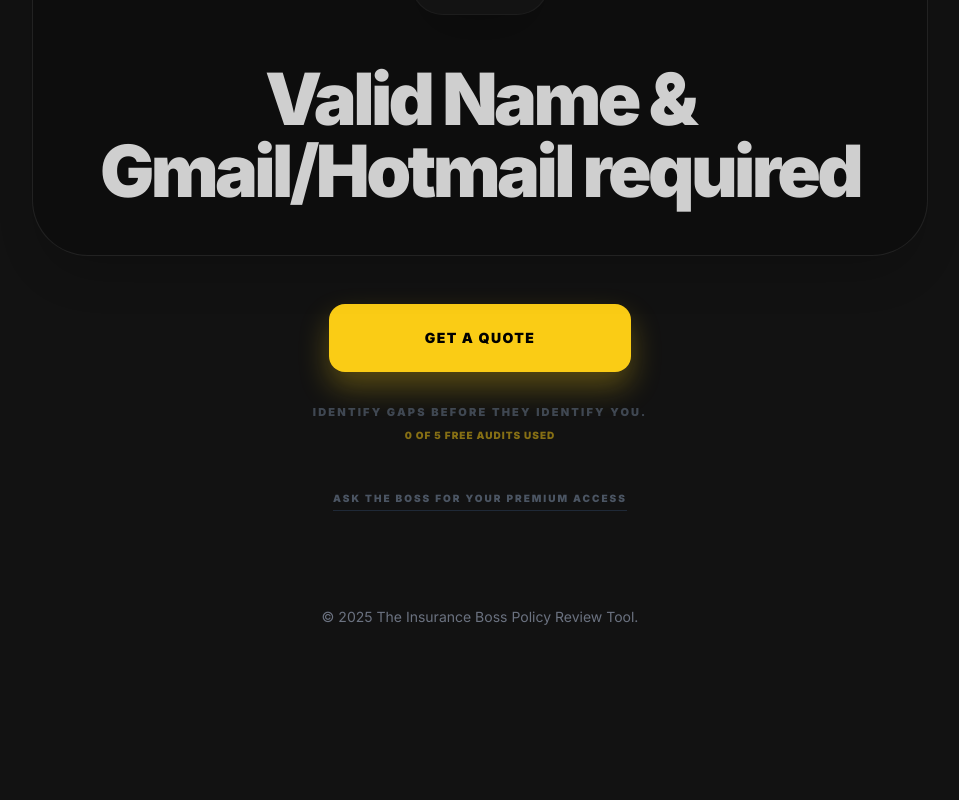
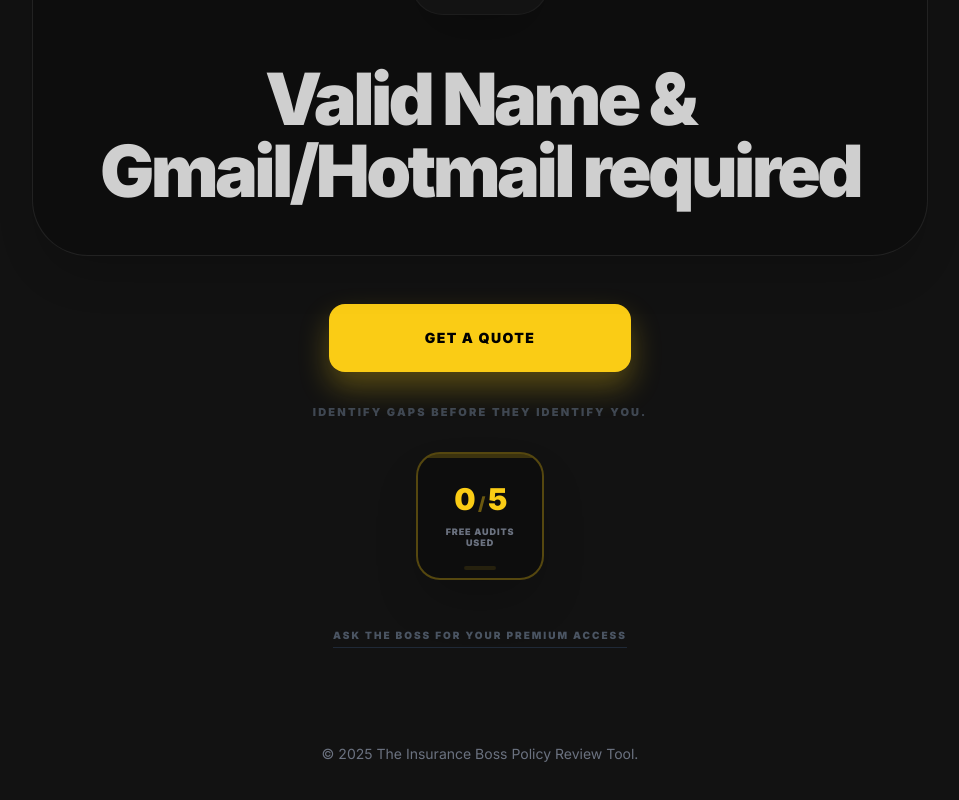
Before and after one commit to theinsuranceboss/policy-review-tool-3.0, a React (Vite) app: page / in a window 1280 px wide. Shown: the part 757-1557 px from the top of the page, without its empty margins (160-1119 px from the left). Before the commit the page ends 1432 px from the top, so only its background shows below. Built offline with nearby package versions, Linux system fonts and the light colour scheme.

Commit message:
feat: Improve upload error handling and UI
Refactors error messages displayed to the user upon upload failure, removing redundant prefixes. Enhances the UI by introducing a new animated square limit indicator and adjusting spacing for improved clarity and visual appeal.

```diff
--- a/components/UploadSection.tsx
+++ b/components/UploadSection.tsx
@@ -143,7 +143,6 @@ const UploadSection: React.FC<UploadSectionProps> = ({ onAnalysisComplete, exist
       setIsUploading(false);
       setProgress(0);
       if (progressIntervalRef.current) clearInterval(progressIntervalRef.current);
-      // Removed redundant "Audit Failure:" prefix from alert
       alert(err.message || "Unknown error occurred on Boss Central Engine.");
     } finally {
       if (fileInputRef.current) fileInputRef.current.value = '';
@@ -176,7 +175,6 @@ const UploadSection: React.FC<UploadSectionProps> = ({ onAnalysisComplete, exist
       requestDate: new Date().toLocaleString()
     };
 
-    // Simulate short delay
     await new Promise(r => setTimeout(r, 1000));
     onPremiumRequest(request);
     setReqStatus('done');
@@ -189,7 +187,6 @@ const UploadSection: React.FC<UploadSectionProps> = ({ onAnalysisComplete, exist
     }, 2000);
   };
 
-  // Strictly allow only gmail.com and hotmail.com as requested
   const isValidEmail = (email: string) => {
     const emailRegex = /^[a-zA-Z0-9._%+-]+@(gmail|hotmail)\.com$/i;
     return emailRegex.test(email.trim());
@@ -377,14 +374,28 @@ const UploadSection: React.FC<UploadSectionProps> = ({ onAnalysisComplete, exist
             Get a quote
           </button>
 
-          <div className="flex flex-col gap-2 items-center">
+          <div className="flex flex-col gap-6 items-center">
             <p className="text-[11px] text-gray-600 font-black uppercase tracking-[0.2em] opacity-80">
               Identify gaps before they identify you.
             </p>
+
+            {/* NEW ANIMATED SQUARE LIMIT INDICATOR */}
             {!isPremium && (
-              <p className="text-[10px] text-yellow-400/50 font-black uppercase tracking-widest">
-                {uploadCount} of {FREE_LIMIT} free audits used
-              </p>
+              <div className="group relative mt-2">
+                <div className="absolute inset-0 bg-yellow-400/20 blur-2xl opacity-0 group-hover:opacity-100 transition-opacity duration-700 rounded-3xl" />
+                <div
+                  className="relative w-32 h-32 bg-[#0d0d0d] border-2 border-yellow-400/30 rounded-3xl flex flex-col items-center justify-center shadow-2xl transition-all duration-500 group-hover:bg-yellow-400 group-hover:border-yellow-400 group-hover:scale-110 cursor-default overflow-hidden animate-[bossFloat_4s_easeInOut_infinite]"
+                >
+                  <div className="absolute top-0 left-0 w-full h-1 bg-yellow-400/20 group-hover:bg-black/10" />
+                  <span className="text-3xl font-black text-yellow-400 group-hover:text-black leading-none tracking-tighter">
+                    {uploadCount}<span className="text-lg opacity-40 group-hover:opacity-60 mx-1">/</span>{FREE_LIMIT}
+                  </span>
+                  <span className="text-[9px] font-black text-gray-500 group-hover:text-black uppercase tracking-widest mt-2 px-4 text-center leading-tight">
+                    Free Audits<br/>Used
+                  </span>
+                  <div className="absolute bottom-2 w-8 h-1 bg-yellow-400/10 rounded-full group-hover:bg-black/20" />
+                </div>
+              </div>
             )}
           </div>
 
@@ -466,6 +477,11 @@ const UploadSection: React.FC<UploadSectionProps> = ({ onAnalysisComplete, exist
           0% { transform: translateX(-100%); }
           100% { transform: translateX(200%); }
         }
+        @keyframes bossFloat {
+          0%, 100% { transform: translateY(0px) rotate(0deg); }
+          25% { transform: translateY(-8px) rotate(1deg); }
+          75% { transform: translateY(-4px) rotate(-1deg); }
+        }
       `}</style>
     </div>
   );
```
